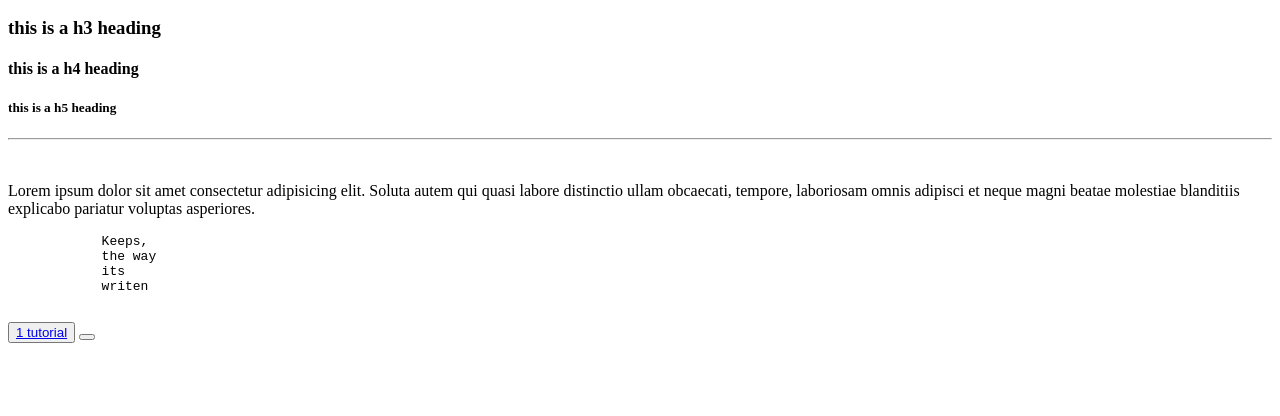
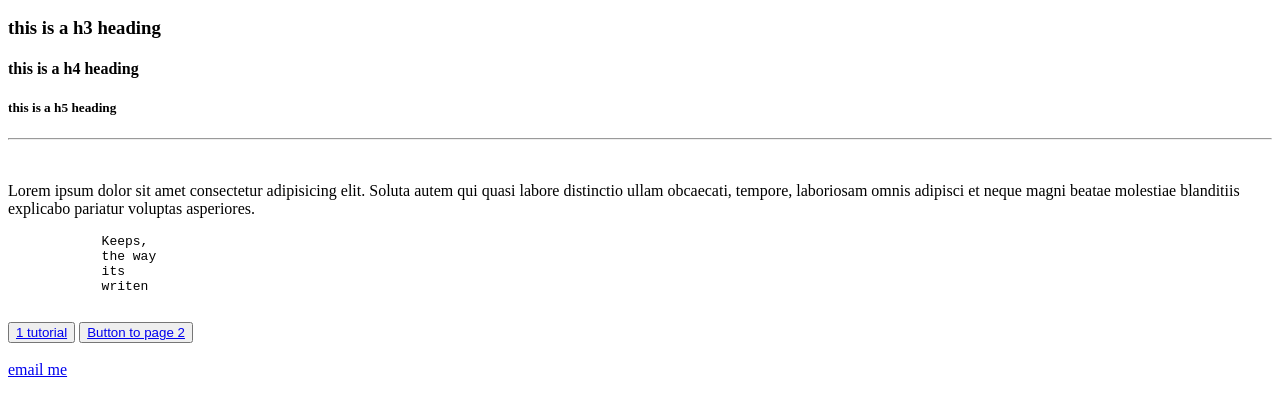
Before and after one commit to insomniagamesMc/HTML_shenanigans, a plain HTML site: page index.html in a window 1280 px wide. Shown: the part 110-526 px from the top of the page. Drawn offline with Linux system fonts and the light colour scheme.

Commit message:
Update index.html

```diff
--- a/index.html
+++ b/index.html
@@ -28,13 +28,21 @@
         <button>
             <a href = "https://www.youtube.com/watch?v=G3e-cpL7ofc"
             target = "_blank"
-            title = "this appers when hoverd over"
-            > 1 tutorial</a>
+            title = "this appers when hoverd over">
+            1 tutorial
+            </a>
         </button>
         <button>
             <a href="page_2.html"
             target="_self"
-            title="opens page 2 electic boogaloo"
+            title="opens page 2 electic boogaloo">
+        Button to page 2
+        </a>
         </button>
+        <br>
+        <br>
+        <a href="mailto:test@fake.com">
+            email me
+        </a>
     </body>
 </html>
```
